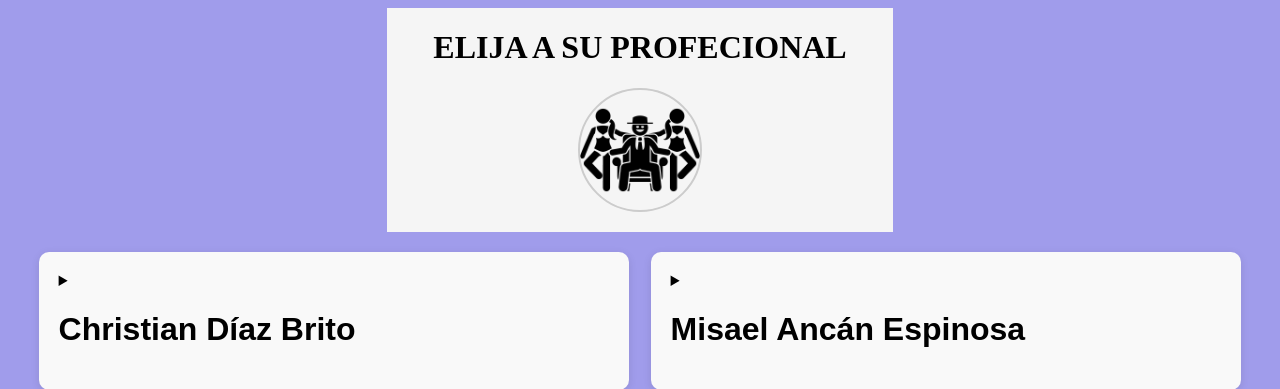
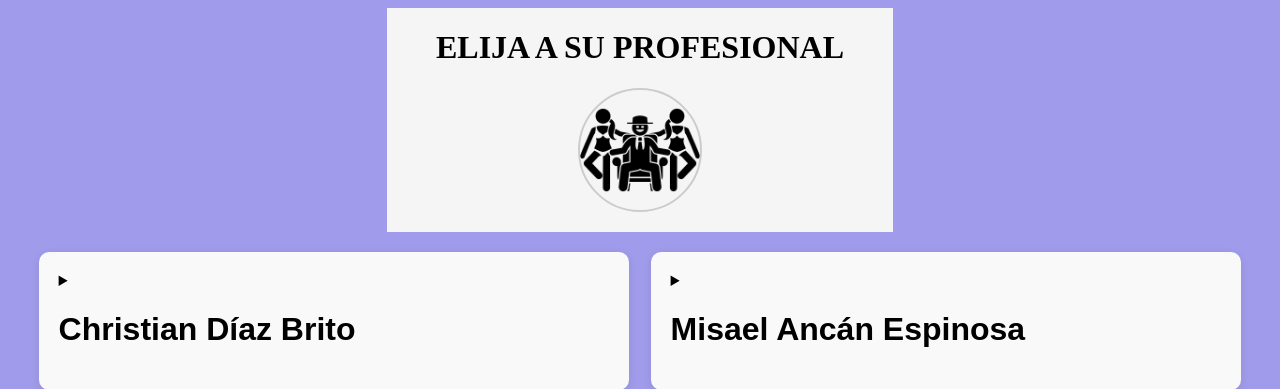
Before and after one commit to Christian03-31/myproyecto, a Django app: page / in a window 1280 px wide. Shown: the top 389 px of the page. Run offline with Django 5.2, Linux system fonts and the light colour scheme.

Commit message:
UPDARE README.md1

```diff
--- a/presentacion/templates/home.html
+++ b/presentacion/templates/home.html
@@ -6,7 +6,7 @@
 
 <body>
     <div class="centrar">
-        <h1>ELIJA A SU PROFECIONAL</h1>
+        <h1>ELIJA A SU PROFESIONAL</h1>
         <img src="static/img/icon.png" alt="Icono" class="pres">
     </div>
     <div class="container">
```
Also changed, not shown: README.md, db.sqlite3.
